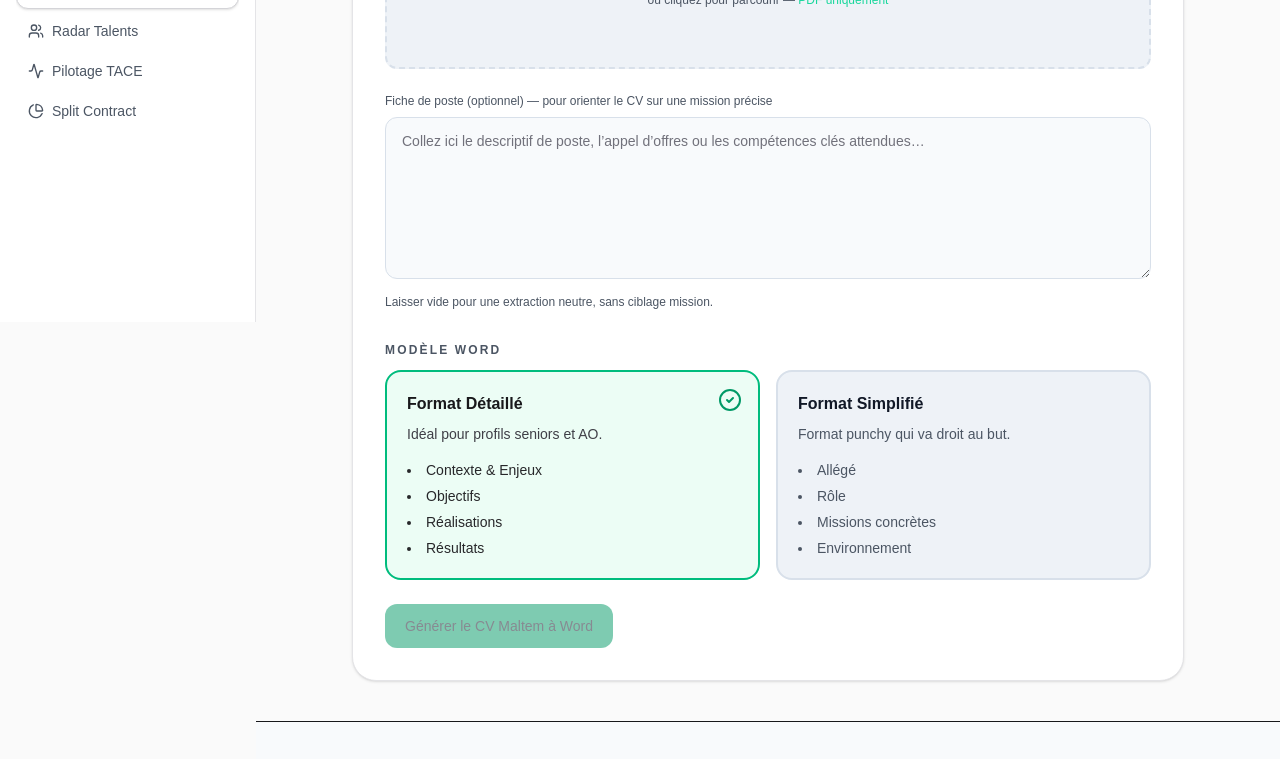
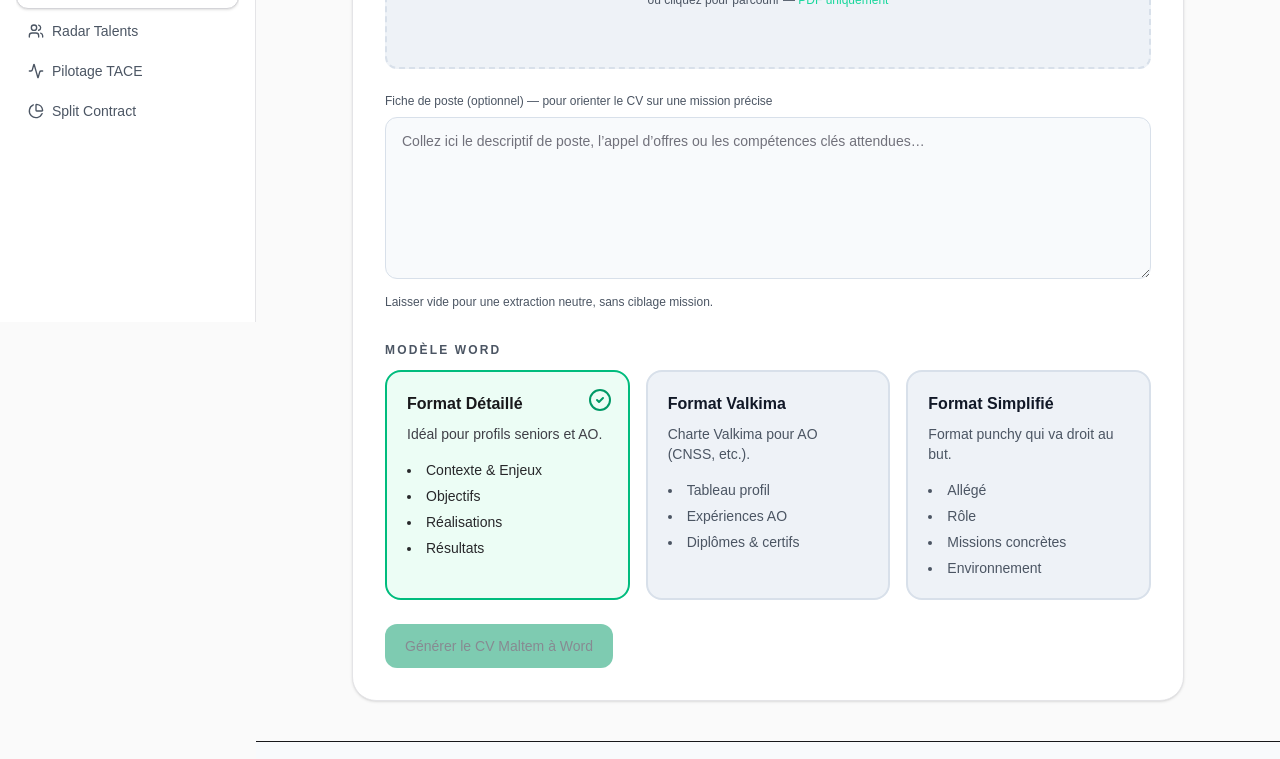
Before and after one commit to portogaga/esn-toolbox, a Next.js app in the folder frontend/: page /cv in a window 1280 px wide. Shown: the part 526-1285 px from the top of the page. Built offline with nearby package versions, Linux system fonts and the light colour scheme; no server answers.

Commit message:
Add 'valkima' template option to templateType state
Added a new template type 'valkima' to the state and UI.

```diff
--- a/frontend/app/cv/page.tsx
+++ b/frontend/app/cv/page.tsx
@@ -73,7 +73,7 @@ export default function CvGeneratorPage() {
   const [statusMessage, setStatusMessage] = useState("");
   const [error, setError] = useState<string | null>(null);
   const [dragActive, setDragActive] = useState(false);
-  const [templateType, setTemplateType] = useState<"detailed" | "simplified">(
+  const [templateType, setTemplateType] = useState<"detailed" | "simplified" | "valkima">(
     "detailed"
   );
 
@@ -355,7 +355,7 @@ export default function CvGeneratorPage() {
             <legend className="mb-3 text-xs font-semibold uppercase tracking-[0.18em] text-zinc-400">
               Modèle Word
             </legend>
-            <div className="grid gap-4 sm:grid-cols-2">
+            <div className="grid gap-4 sm:grid-cols-3">
               <button
                 type="button"
                 role="radio"
@@ -405,7 +405,51 @@ export default function CvGeneratorPage() {
                   <li>Résultats</li>
                 </ul>
               </button>
-
+                <button
+  type="button"
+  role="radio"
+  aria-checked={templateType === "valkima"}
+  onClick={() => setTemplateType("valkima")}
+  className={[
+    "relative flex w-full flex-col rounded-2xl border-2 p-5 text-left transition focus:outline-none focus:ring-2 focus:ring-emerald-500/40 focus:ring-offset-2 focus:ring-offset-zinc-950",
+    templateType === "valkima"
+      ? "border-emerald-500 bg-emerald-50"
+      : "border-zinc-700 bg-zinc-900/40 hover:border-zinc-600",
+  ].join(" ")}
+>
+  {templateType === "valkima" && (
+    <CheckCircle2 className="absolute right-4 top-4 h-6 w-6 text-emerald-600" aria-hidden />
+  )}
+  <span
+    className={
+      templateType === "valkima"
+        ? "pr-10 text-base font-semibold text-zinc-900"
+        : "pr-2 text-base font-semibold text-zinc-100"
+    }
+  >
+    Format Valkima
+  </span>
+  <p
+    className={
+      templateType === "valkima"
+        ? "mt-2 text-sm text-zinc-700"
+        : "mt-2 text-sm text-zinc-400"
+    }
+  >
+    Charte Valkima pour AO (CNSS, etc.).
+  </p>
+  <ul
+    className={
+      templateType === "valkima"
+        ? "mt-4 list-inside list-disc space-y-1.5 text-sm text-zinc-800"
+        : "mt-4 list-inside list-disc space-y-1.5 text-sm text-zinc-500"
+    }
+  >
+    <li>Tableau profil</li>
+    <li>Expériences AO</li>
+    <li>Diplômes &amp; certifs</li>
+  </ul>
+</button>
               <button
                 type="button"
                 role="radio"
```
